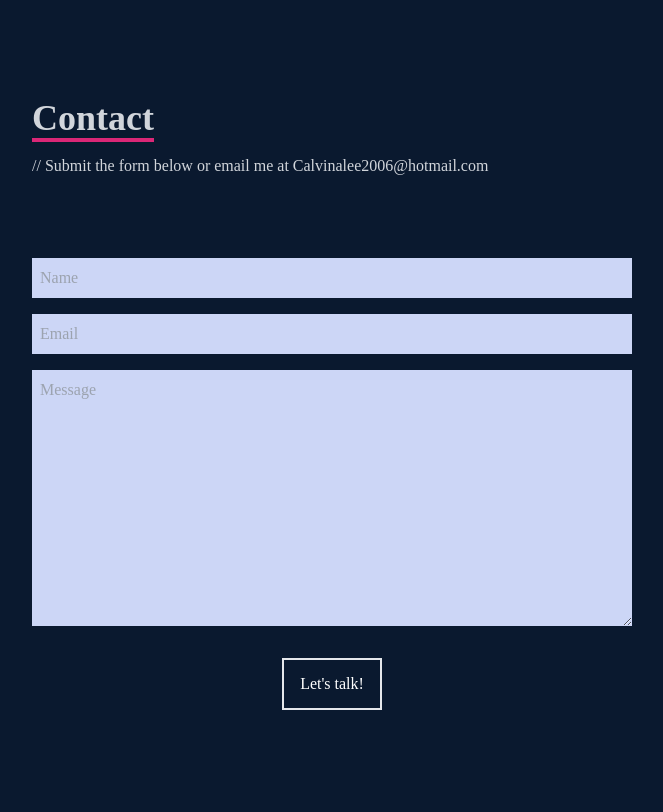
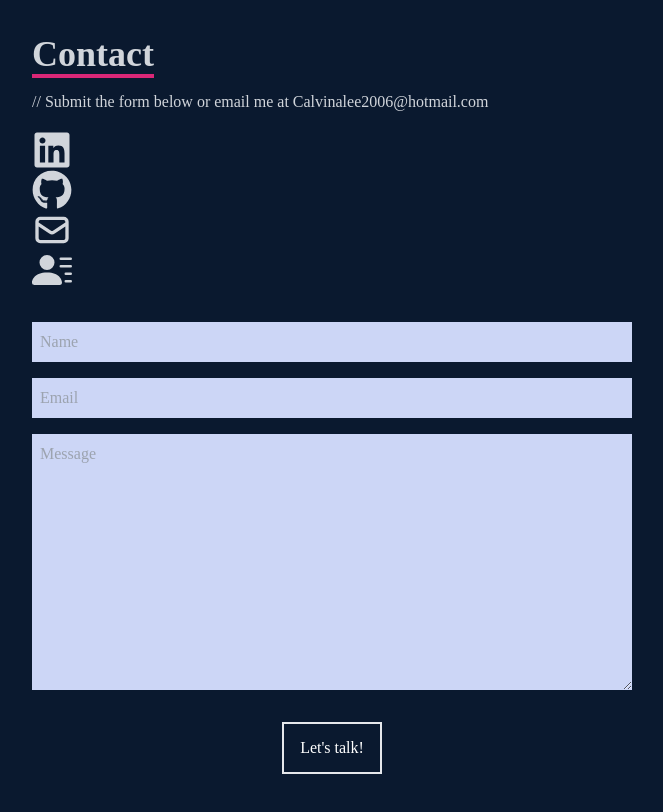
Before and after one commit to calvinalee2006/Calvins-react-portfolio, a React (Create React App) app: page / in a window 1280 px wide. Shown: the part 3180-3992 px from the top of the page, without its empty margins (308-971 px from the left). Built offline with nearby package versions, Linux system fonts and the light colour scheme.

Commit message:
added anchor tags on contacts.jsx

```diff
--- a/src/components/Contact.jsx
+++ b/src/components/Contact.jsx
@@ -1,4 +1,8 @@
 import React from 'react';
+import { FaBars, FaTimes, FaGithub, FaLinkedin } from 'react-icons/fa';
+import { HiOutlineMail } from 'react-icons/hi';
+import { BsFillPersonLinesFill } from 'react-icons/bs';
+import Resume from '../assets/resume.pdf'
 
 function Contact() {
     return (
@@ -7,7 +11,51 @@
                 <div className='pb-8'>
                     <p className='text-4xl font-bold inline border-b-4 border-pink-600 text-gray-300'>Contact</p>
                     <p className='text-gray-300 py-4'>// Submit the form below or email me at Calvinalee2006@hotmail.com</p>
-                    <p className='text-greay-300 py-4'></p>
+                    {/* container */}
+                    <div className="display: block">
+
+                        {/* First anchor */}
+                        <div>
+                            <a
+                                className="flex justify-between items-center w-full text-gray-300"
+                                href="https://www.linkedin.com/in/calvinalee/"
+                            >
+                                <FaLinkedin size={40} />
+                            </a>
+                        </div>
+
+                        {/* Second Anchor */}
+                        <div>
+                            <a
+                                className="flex justify-between items-center w-full text-gray-300"
+                                href="https://github.com/calvinalee2006"
+                            >
+                                <FaGithub size={40} />
+                            </a>
+                        </div>
+
+                        {/* Third Anchor */}
+                        <div>
+                            <a
+                                className="flex justify-between items-center w-full text-gray-300"
+                                href="https://www.CalvinALee2006@hotmail.com"
+                            >
+                                <HiOutlineMail size={40} />
+                            </a>
+
+                            {/* Fourth Anchor */}
+                            <div>
+                                <a
+                                    className="flex justify-between items-center w-full text-gray-300"
+                                    href={Resume}
+                                >
+                                    <BsFillPersonLinesFill size={40} />
+                                </a>
+                            </div>
+                        </div>
+
+
+                    </div>
                 </div>
                 <input className='bg-[#ccd6f6] p-2' type="text" placeholder="Name" name="name" />
                 <input className='my-4 p-2 bg-[#ccd6f6]' type="email" placeholder="Email" name="email" />
```
